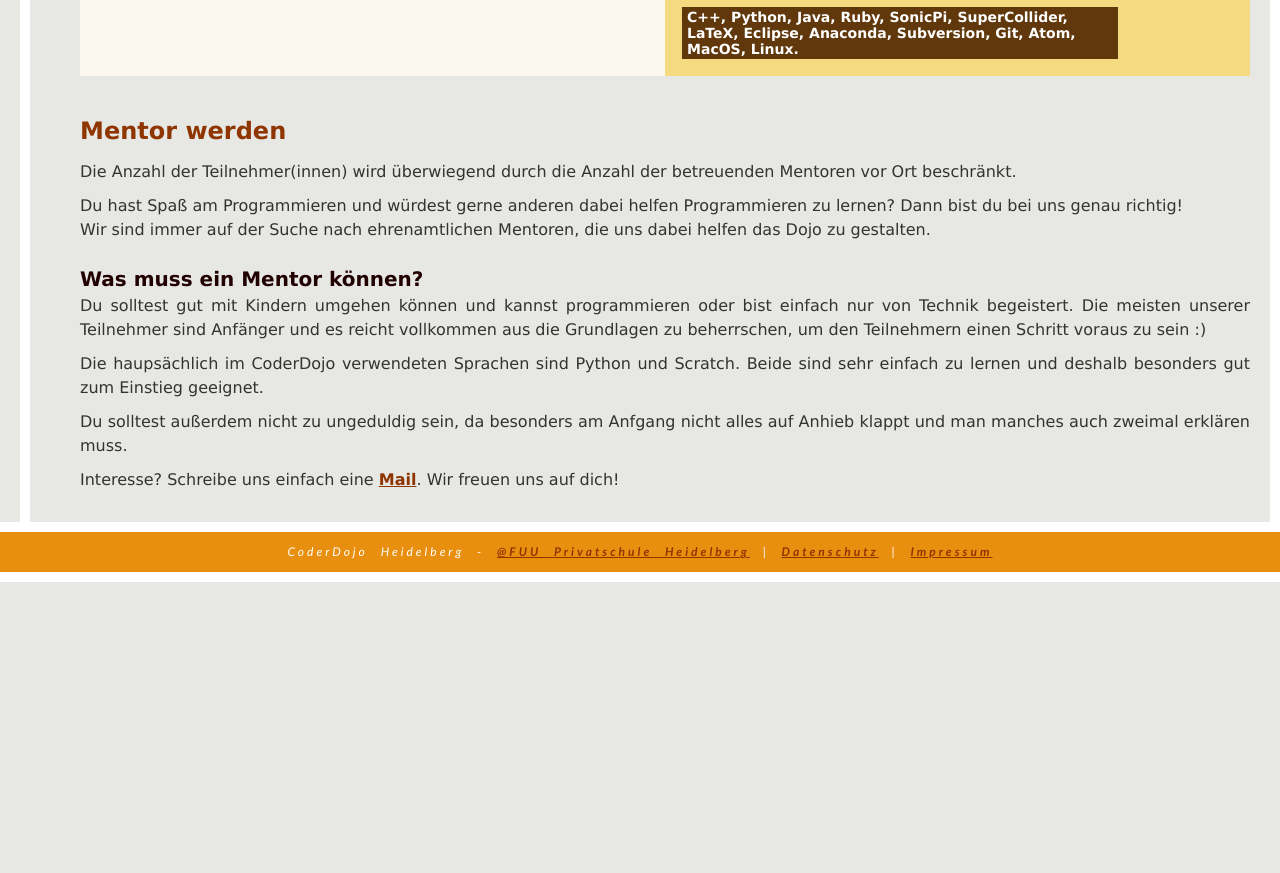
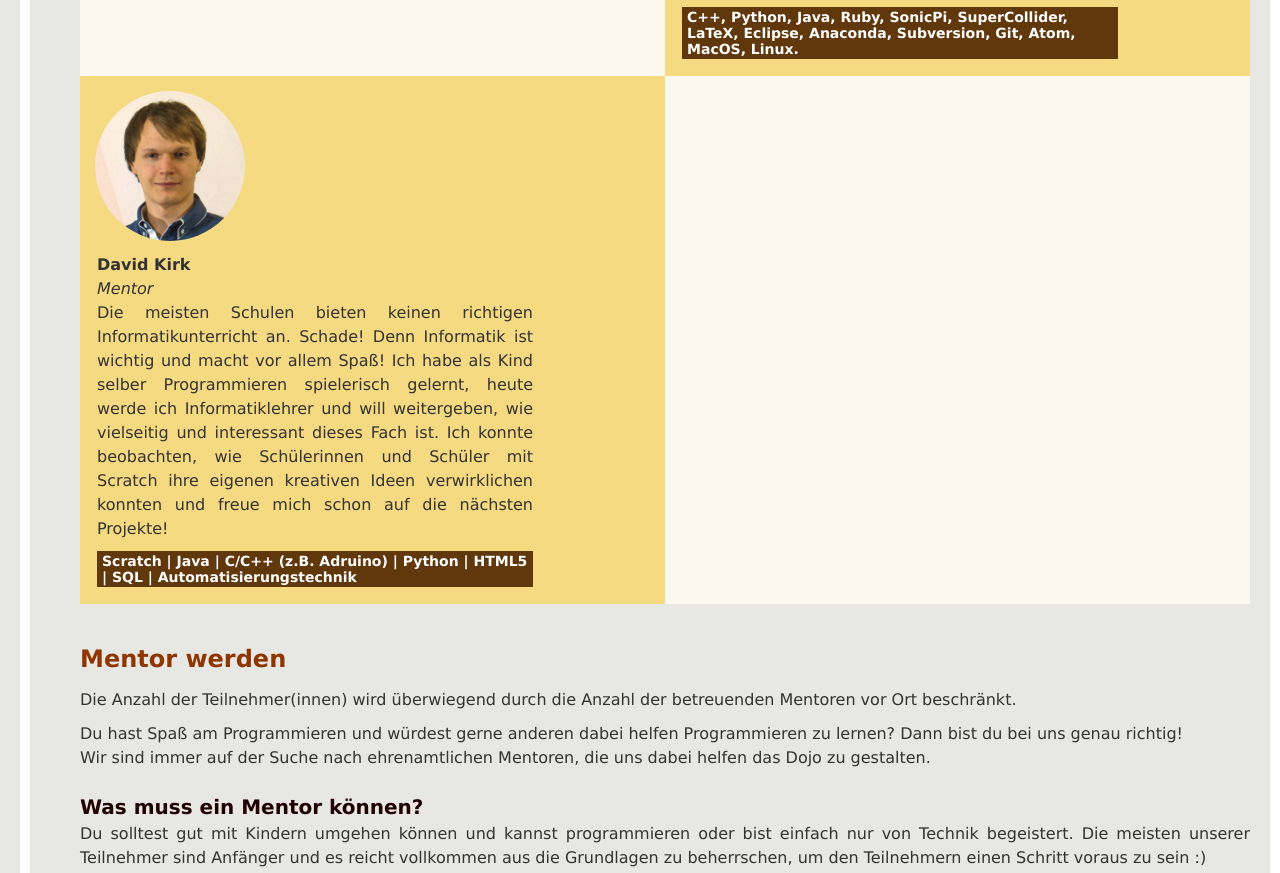
Before and after one commit to CoderDojoHD/coderdojohd.github.io, a plain HTML site: page Mentoren.htm in a window 1280 px wide. Shown: the part 2044-2917 px from the top of the page. Before the commit the page ends 2626 px from the top, so only its background shows below. Drawn offline with Linux system fonts and the light colour scheme.

Commit message:
David hinzugefügt

```diff
--- a/Mentoren.htm
+++ b/Mentoren.htm
@@ -154,6 +154,44 @@
 		  </div>
 	</div>
 </div>
+
+
+<div class="table">
+	<div class="spalte1">
+		<div class="mentBild"><img src="img/Mentor-David.png" class="rund"></div>
+		  <div class="mentText">
+		  <p><b>David Kirk</b>
+		  <br>
+		  <em>Mentor</em><br>
+		  Die meisten Schulen bieten keinen richtigen Informatikunterricht an.
+			  Schade! Denn Informatik ist wichtig und macht vor allem Spaß!
+			  Ich habe als Kind selber Programmieren spielerisch gelernt, heute werde ich Informatiklehrer und will weitergeben,
+			  wie vielseitig und interessant dieses Fach ist. Ich konnte beobachten, wie Schülerinnen und Schüler mit Scratch
+			  ihre eigenen kreativen Ideen verwirklichen konnten und freue mich schon auf die nächsten Projekte!
+		  </p>
+		  <p class="ment">Scratch | Java | C/C++ (z.B. Adruino) | Python | HTML5 | SQL | Automatisierungstechnik</p>
+		</div>
+	</div>
+	<div class="spalte">
+		<div class="mentBild">
+		<!--
+		<img src="img/Mentor_Stefan.jpg" class="rund"></div>
+		  <div class="mentText">
+		  <p><b>Stefan Mayer</b>
+		  <br>
+		  <em>Mentor</em><br>
+		  Ich studiere angewandte Informatik an der Uni Heidelberg und war dort auch schon als Tutor für technische Informatik beschäftigt.
+		  Ich vertiefe mich in das Thema Informatik und Gesellschaft und habe dahingehend zusammen mit Kommilitonen z.B. das Spiel SonicPong,
+		  eine Adaption des altbekannten Pong als Audio Game, entwickelt. Beim Arbeiten an kleineren Softwareprojekten empfinde ich betreutes Learning By Doing als spaßigste Variante, sich mit einem Thema auseinanderzusetzen, und gebe das gerne an andere weiter.
+		  Erfahrung in der Arbeit mit Kindern habe ich aus meiner Zeit als Schülermentor und aus meinem privaten Umfeld.
+		  </p>
+
+		  <p class="ment">C++, Python, Java, Ruby, SonicPi, SuperCollider, LaTeX, Eclipse, Anaconda, Subversion, Git, Atom, MacOS, Linux.</p>
+		  -->
+		  </div>
+	</div>
+</div>
+
 <br><br>
 <a name="CD1"></a>
 <h1>Mentor werden</h1>
```
